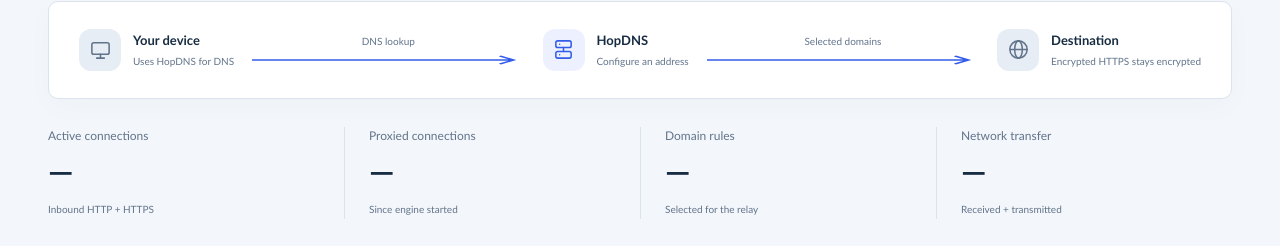
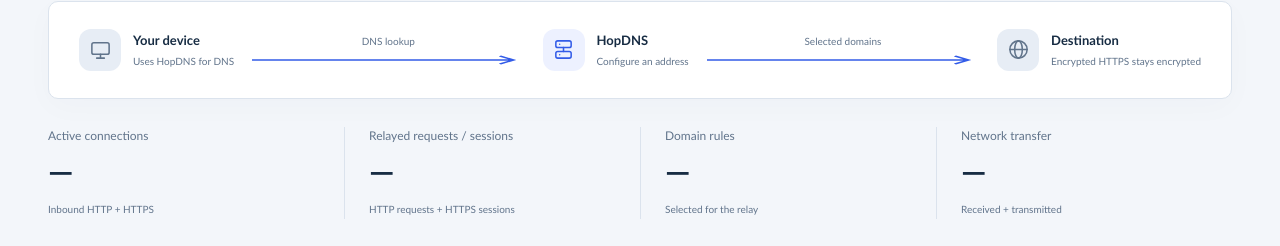
Before and after one commit to mkay1375/hopdns, a plain HTML site: page web/index.html in a window 1280 px wide. Shown: the part 337-583 px from the top of the page. Drawn offline with Linux system fonts and the light colour scheme; no server answers.

Commit message:
Clarify mixed relay request and session totals

```diff
--- a/web/index.html
+++ b/web/index.html
@@ -30,7 +30,7 @@
           <div class="route-link"><span id="route-mode">Selected domains</span><svg viewBox="0 0 100 12" preserveAspectRatio="none" aria-hidden="true"><path d="M0 6h96m-5-4 5 4-5 4"/></svg></div>
           <div class="route-node"><span class="node-icon"><svg viewBox="0 0 24 24" aria-hidden="true"><circle cx="12" cy="12" r="9"/><ellipse cx="12" cy="12" rx="4" ry="9"/><path d="M3 12h18"/></svg></span><div><strong>Destination</strong><span>Encrypted HTTPS stays encrypted</span></div></div>
         </div>
-        <dl class="stats-strip"><div><dt>Active connections</dt><dd id="active-connections">—</dd><small>Inbound HTTP + HTTPS</small></div><div><dt>Proxied connections</dt><dd id="proxied-connections">—</dd><small>Since engine started</small></div><div><dt>Domain rules</dt><dd id="domain-count">—</dd><small id="domain-caption">Selected for the relay</small></div><div><dt>Network transfer</dt><dd id="network-transfer">—</dd><small>Received + transmitted</small></div></dl>
+        <dl class="stats-strip"><div><dt>Active connections</dt><dd id="active-connections">—</dd><small>Inbound HTTP + HTTPS</small></div><div><dt>Relayed requests / sessions</dt><dd id="proxied-connections">—</dd><small>HTTP requests + HTTPS sessions</small></div><div><dt>Domain rules</dt><dd id="domain-count">—</dd><small id="domain-caption">Selected for the relay</small></div><div><dt>Network transfer</dt><dd id="network-transfer">—</dd><small>Received + transmitted</small></div></dl>
         <div class="monitor-grid">
           <section class="traffic-panel" aria-labelledby="traffic-title"><div class="panel-heading"><h2 id="traffic-title">Traffic over time</h2><span class="range-label">Last 5 minutes</span></div><div class="rate-readout"><div><span class="legend-dot received"></span>Received <strong id="rx-rate">—</strong></div><div><span class="legend-dot transmitted"></span>Transmitted <strong id="tx-rate">—</strong></div></div><div class="chart-wrap"><span id="chart-scale" class="chart-scale">0 B/s</span><svg id="traffic-chart" viewBox="0 0 800 150" preserveAspectRatio="none" role="img" aria-label="Received and transmitted network traffic over the last five minutes"><path class="chart-grid" d="M0 25h800M0 75h800M0 125h800"/><path id="rx-area" class="rx-area" d=""/><path id="rx-line" class="rx-line" d=""/><path id="tx-line" class="tx-line" d=""/></svg><p id="chart-empty">Traffic appears after the first two samples.</p></div><div class="chart-footer"><span>5 min ago</span><span>Now</span></div><p class="metric-note" id="bandwidth-scope">Container network, including DNS and panel traffic. Sampled every 5 seconds.</p></section>
           <section class="service-panel" aria-labelledby="service-title"><h2 id="service-title">At a glance</h2><dl class="service-list"><div><dt>Engine uptime</dt><dd id="uptime">—</dd></div><div><dt>DNS queries</dt><dd id="dns-requests">—</dd></div><div><dt>DNS answers to relay</dt><dd id="dns-proxied">—</dd></div><div><dt>HTTP requests</dt><dd id="http-requests">—</dd></div><div><dt>HTTPS connections</dt><dd id="https-connections">—</dd></div><div><dt>DNS upstream</dt><dd id="dns-upstream">—</dd></div></dl><p class="metric-note">The panel reads a cached sample. Traffic forwarding does not wait for the dashboard.</p></section>
```
